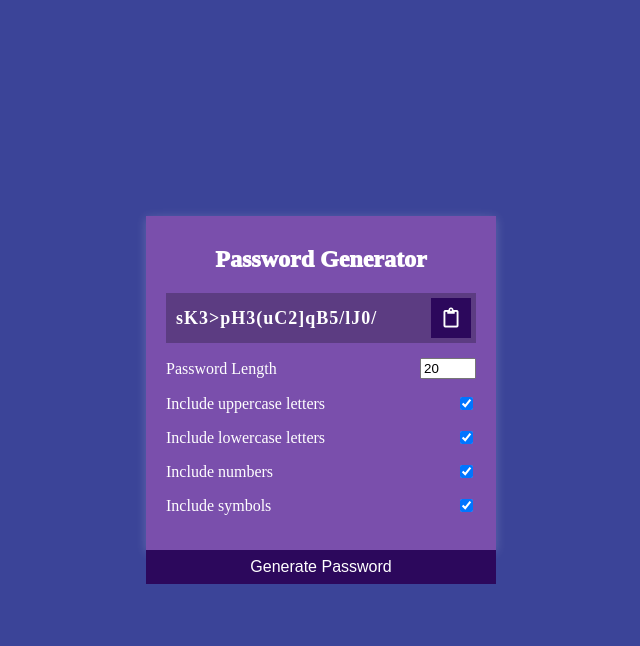
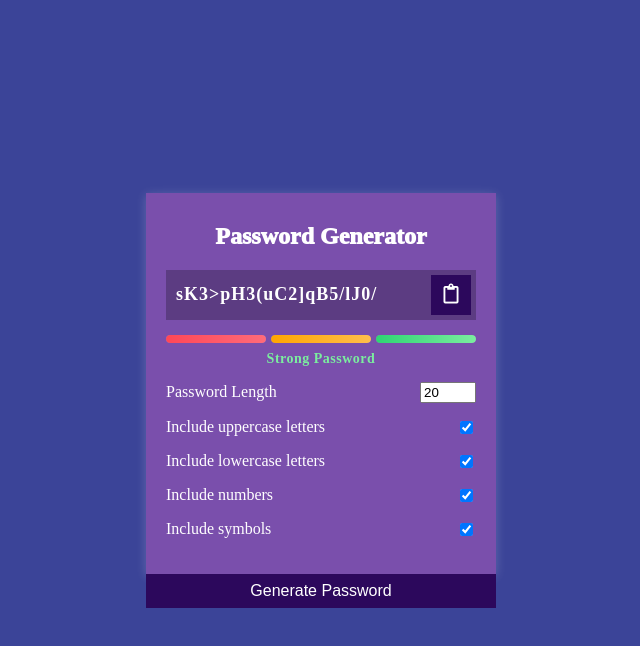
Before and after one commit to initheo/Password-Generator, a plain HTML site: page index.html in a window 1280 px wide. Both pictures are taken after a click on the button "Generate Password". Shown: the whole page, without its empty margins (319-959 px from the left). Drawn offline with nearby package versions, Linux system fonts and the light colour scheme; a web font is replaced by a local one.

Commit message:
Add password strength meter and validation logic

```diff
--- a/index.html
+++ b/index.html
@@ -21,6 +21,14 @@
                 <button class="btn" id="clipboard">
                     <i class="far fa-clipboard"></i>
                 </button>
+            </div>
+            <div class="strength-meter">
+                <div class="indicator">
+                    <span class="weak"></span>
+                    <span class="medium"></span>
+                    <span class="strong"></span>
+                </div>
+                <div class="strength-text"></div>
             </div>
             <div class="settings">
                 <div class="setting">
--- a/script.js
+++ b/script.js
@@ -6,6 +6,16 @@ const numbersEl = document.getElementById('numbers')
 const symbolsEl = document.getElementById('symbols')
 const generateEl = document.getElementById('generate')
 const clipboardEl = document.getElementById('clipboard')
+const strengthMeterEl = document.querySelector('.strength-meter')
+const weakEl = document.querySelector('.indicator .weak')
+const mediumEl = document.querySelector('.indicator .medium')
+const strongEl = document.querySelector('.indicator .strong')
+const strengthTextEl = document.querySelector('.strength-text')
+const regExpWeak = /[a-z]/
+const regExpMedium = /\d+/
+const regExpStrong = /[!@#$%^&*(){}[\]=<>/,.]/
+const regExpUpper = /[A-Z]/
+
 
 const randomFunc = {
     lower: getRandomLower,
@@ -35,8 +45,67 @@ generateEl.addEventListener('click', () => {
     const hasNumber = numbersEl.checked
     const hasSymbol = symbolsEl.checked
 
-    resultEl.innerText = generatePassword(hasLower, hasUpper, hasNumber, hasSymbol, length)
+    const password = generatePassword(hasLower, hasUpper, hasNumber, hasSymbol, length)
+    resultEl.innerText = password
+
+    if (password) {
+        checkPasswordStrength(password)
+    } else {
+        strengthMeterEl.classList.remove('visible')
+    }
 })
+
+function checkPasswordStrength(password) {
+    weakEl.classList.remove('active')
+    mediumEl.classList.remove('active')
+    strongEl.classList.remove('active')
+    strengthTextEl.classList.remove('weak', 'medium', 'strong')
+
+    strengthMeterEl.classList.add('visible')
+
+    let score = 0
+
+    if (password.length >= 8) score++
+    if (password.length >= 12) score++
+    if (password.length >= 16) score++
+
+
+    if (regExpWeak.test(password)) score++
+    if (regExpUpper.test(password)) score++
+    if (regExpMedium.test(password)) score++
+    if (regExpStrong.test(password)) score++
+
+
+    let strengthLevel
+    if (score <= 2) {
+        strengthLevel = 1
+    } else if (score <= 4) {
+        strengthLevel = 2
+    } else {
+        strengthLevel = 3
+    }
+
+
+    if (strengthLevel >= 1) {
+        weakEl.classList.add('active')
+        strengthTextEl.textContent = 'Weak Password'
+        strengthTextEl.classList.add('weak')
+    }
+
+    if (strengthLevel >= 2) {
+        mediumEl.classList.add('active')
+        strengthTextEl.textContent = 'Medium Password'
+        strengthTextEl.classList.remove('weak')
+        strengthTextEl.classList.add('medium')
+    }
+
+    if (strengthLevel >= 3) {
+        strongEl.classList.add('active')
+        strengthTextEl.textContent = 'Strong Password'
+        strengthTextEl.classList.remove('medium')
+        strengthTextEl.classList.add('strong')
+    }
+}
 
 function generatePassword(lower, upper, number, symbol, length) {
     let generatedPassword = ''
--- a/style.css
+++ b/style.css
@@ -81,3 +81,76 @@ h2 {
   align-items: center;
   margin: 15px 0;
 }
+
+.strength-meter {
+  margin-top: 15px;
+  display: none;
+}
+
+.strength-meter.visible {
+  display: block;
+}
+
+.indicator {
+  display: flex;
+  align-items: center;
+  justify-content: space-between;
+  gap: 5px;
+  height: 8px;
+}
+
+.indicator span {
+  flex: 1;
+  height: 100%;
+  background: rgba(255, 255, 255, 0.2);
+  border-radius: 4px;
+  position: relative;
+  overflow: hidden;
+}
+
+.indicator span::before {
+  content: "";
+  position: absolute;
+  top: 0;
+  left: 0;
+  height: 100%;
+  width: 0%;
+  border-radius: 4px;
+  transition: width 0.3s ease, background-color 0.3s ease;
+}
+
+.indicator span.active::before {
+  width: 100%;
+}
+
+.indicator span.weak.active::before {
+  background: linear-gradient(90deg, #ff4757, #ff6b7a);
+}
+
+.indicator span.medium.active::before {
+  background: linear-gradient(90deg, #ffa502, #ffbe4d);
+}
+
+.indicator span.strong.active::before {
+  background: linear-gradient(90deg, #2ed573, #7bed9f);
+}
+
+.strength-text {
+  text-align: center;
+  font-size: 14px;
+  font-weight: 600;
+  margin-top: 8px;
+  letter-spacing: 0.5px;
+}
+
+.strength-text.weak {
+  color: #ff6b7a;
+}
+
+.strength-text.medium {
+  color: #ffbe4d;
+}
+
+.strength-text.strong {
+  color: #7bed9f;
+}
```
